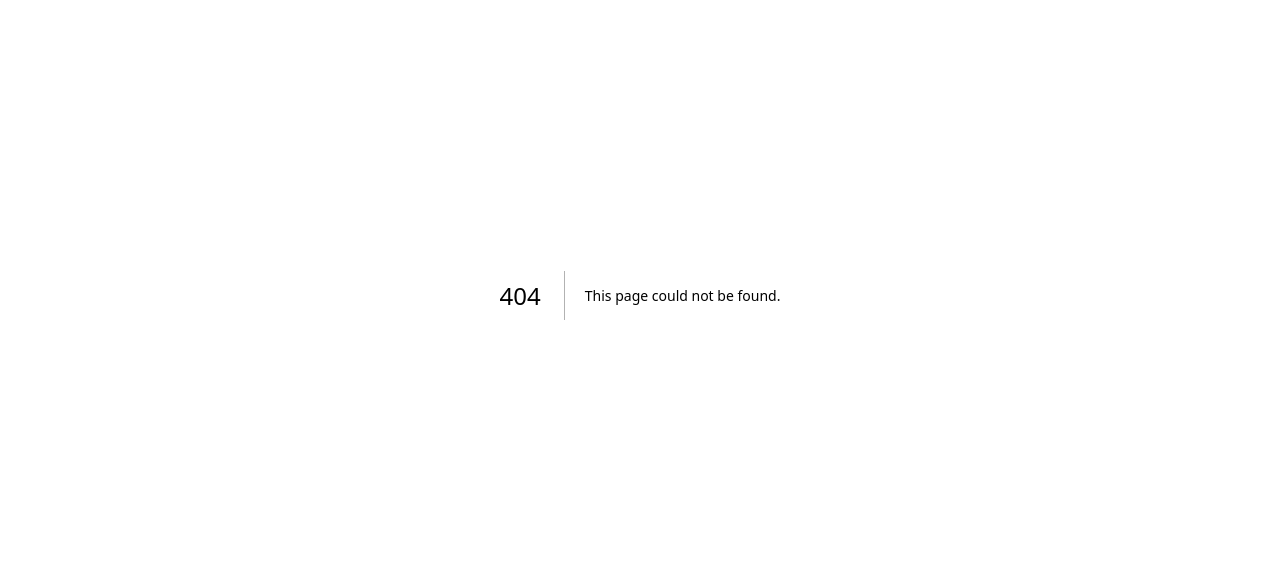
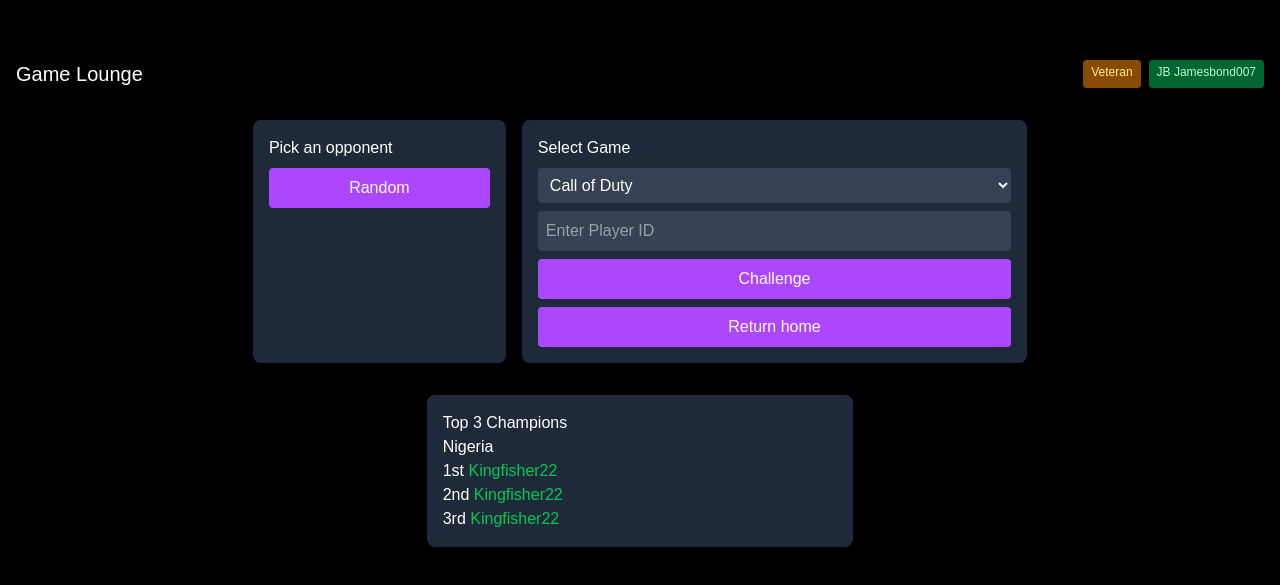
Before and after one commit to InspiredDevs/Game-Gambit-UI, a Next.js app: page /challenge in a window 1280 px wide. Before the commit this address had no page. Shown: the part 105-690 px from the top of the page. Built offline with nearby package versions, Linux system fonts and the light colour scheme.

Commit message:
Add GameLoungeChallenge component with game selection and champion display

```diff
--- /dev/null
+++ b/src/app/(game-lounge)/challenge/page.tsx
@@ -0,0 +1,60 @@
+import React from "react";
+
+const GameLoungeChallenge: React.FC = () => {
+  return (
+    <div className='bg-black min-h-screen text-white flex flex-col items-center justify-center'>
+      <div className='flex justify-between w-full p-4'>
+        <h1 className='text-xl'>Game Lounge</h1>
+        <div className='flex space-x-2'>
+          <span className='bg-yellow-800 text-yellow-200 text-xs px-2 py-1 rounded'>
+            Veteran
+          </span>
+          <span className='bg-green-800 text-green-200 text-xs px-2 py-1 rounded'>
+            JB Jamesbond007
+          </span>
+        </div>
+      </div>
+      <div className='flex space-x-4 p-4'>
+        <div className='bg-gray-800 p-4 rounded-lg w-1/3'>
+          <p>Pick an opponent</p>
+          <button className='bg-purple-500 text-white px-4 py-2 rounded mt-2 w-full'>
+            Random
+          </button>
+        </div>
+        <div className='bg-gray-800 p-4 rounded-lg w-2/3'>
+          <p>Select Game</p>
+          <select className='bg-gray-700 text-white p-2 rounded w-full mt-2'>
+            <option>Call of Duty</option>
+          </select>
+          <input
+            className='bg-gray-700 text-white p-2 rounded w-full mt-2'
+            placeholder='Enter Player ID'
+          />
+          <button className='bg-purple-500 text-white px-4 py-2 rounded mt-2 w-full'>
+            Challenge
+          </button>
+          <button className='bg-purple-500 text-white px-4 py-2 rounded mt-2 w-full'>
+            Return home
+          </button>
+        </div>
+      </div>
+      <div className='bg-gray-800 p-4 rounded-lg w-1/3 mt-4'>
+        <p>Top 3 Champions</p>
+        <p>Nigeria</p>
+        <ul>
+          <li>
+            1st <span className='text-green-500'>Kingfisher22</span>
+          </li>
+          <li>
+            2nd <span className='text-green-500'>Kingfisher22</span>
+          </li>
+          <li>
+            3rd <span className='text-green-500'>Kingfisher22</span>
+          </li>
+        </ul>
+      </div>
+    </div>
+  );
+};
+
+export default GameLoungeChallenge;
```
